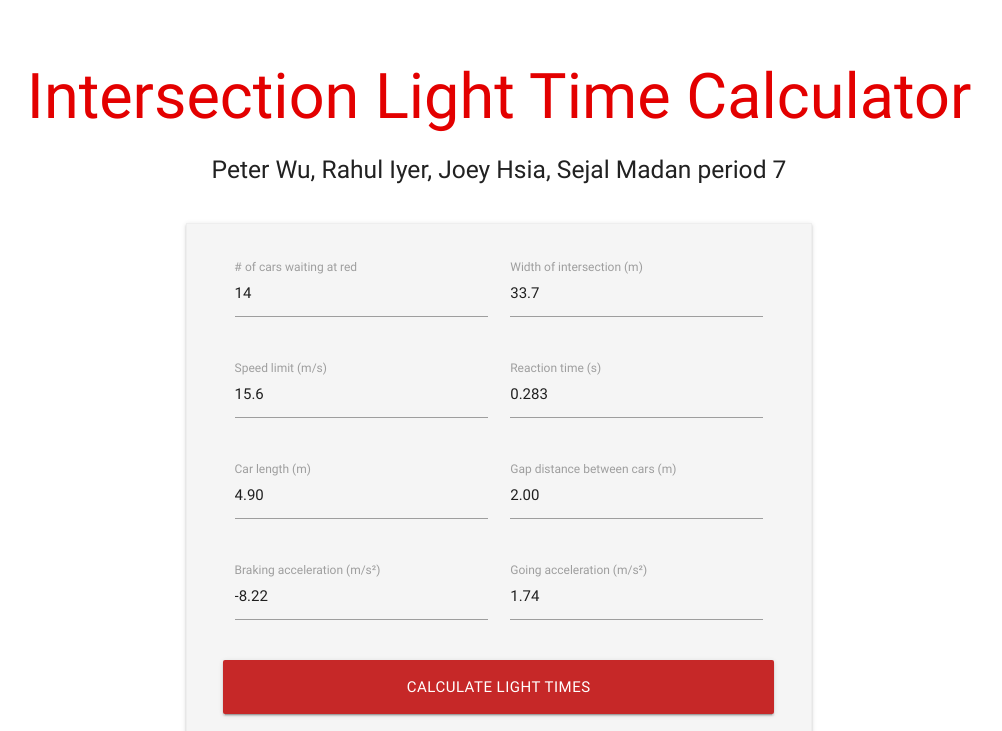
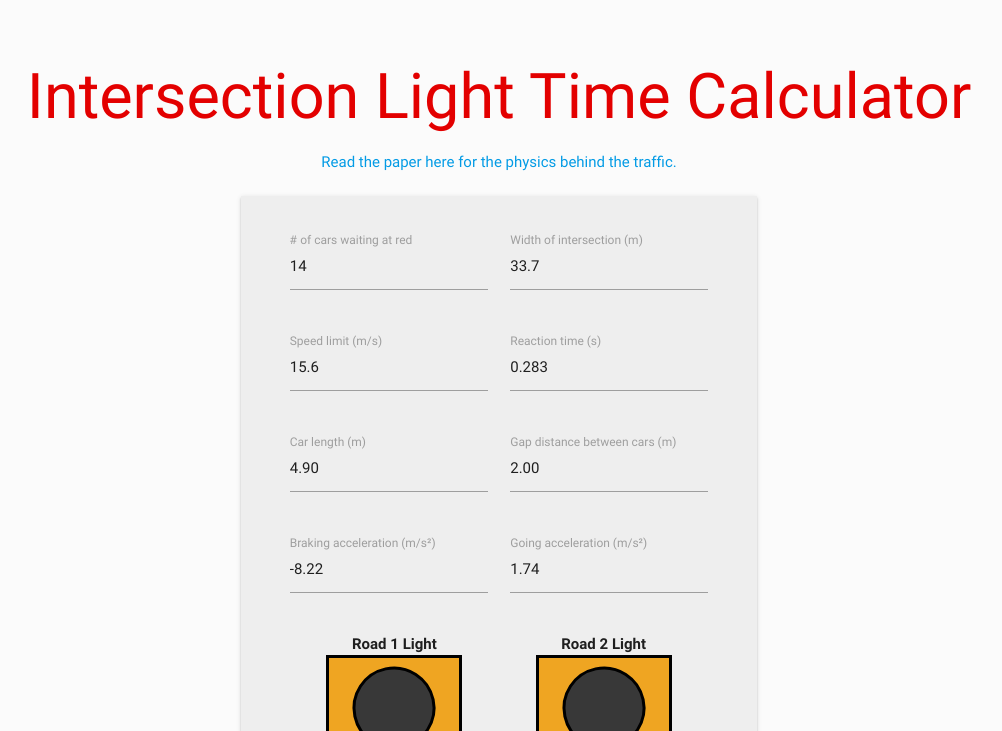
Before and after one commit to ptwu/TrafficSim, a plain HTML site: page index.html in a window 1280 px wide. Shown: the top 731 px of the page, without its empty margins (141-1143 px from the left). Drawn offline with nearby package versions, Linux system fonts and the light colour scheme.

Commit message:
Update index.html

```diff
--- a/index.html
+++ b/index.html
@@ -22,21 +22,21 @@
   </style>
 
 </head>
-<body>
+<body  style = "background: #fbfbfb;">
   <header>
 
   <main>
     <center>
       <div class="section"></div>
-      <a href = "writeup.pdf">
-      <h1 style = "color: #E30000">Intersection Light Time Calculator</h1>
-      </a>
-      <h5 >Peter Wu, Rahul Iyer, Joey Hsia, Sejal Madan period 7</h5>
-      <div class="section"></div>
+
+      <h1 style = "color: #E30000; margin-bottom: 20px;">Intersection Light Time Calculator</h1>
+      <a href = "writeup.pdf">Read the paper here for the physics behind the traffic.</a>
+      <br><br>
+
 
       <div class="container">
 
-        <div id ="login_page" class="z-depth-1 grey lighten-4 row" style="display: inline-block; padding: 32px 48px 0px 48px; border: 1px solid #EEE;">
+        <div id ="login_page" class="z-depth-1 grey lighten-3 row" style="display: inline-block; padding: 32px 48px 0px 48px; border: 1px solid #EEE;">
             <div class='row'>
 
               <div class='input-field col s6'>
@@ -80,11 +80,7 @@
               </div>
             </div>
 
-            <center>
-              <div class='row'>
-                <button name='btn_login' class='col s12 btn btn-large waves-effect red darken-3' onclick="calculate()">Calculate light times</button>
-              </div>
-            </center>
+
             <div class="col s6" style = "font-weight: bold">Road 1 Light</div>
             <div class="col s6" style = "font-weight: bold">Road 2 Light</div>
             <br>
@@ -95,9 +91,11 @@
 			</div>
 			<div class="col s6">
 			<canvas id="trafficCanvas2" width="130" height="300"></canvas>
+
 			</div>
-			<button class='col s12 btn btn-large waves-effect green darken' onclick="calculate(); startSimulation(); startSimulation2();">Start/Stop Simulation</button>
-			<br>
+
+			<br><br>
+			 <button class='col s12 btn btn-large waves-effect green darken' onclick="calculate(); startSimulation(); startSimulation2();">Start/Stop Simulation</button>
 			<span>&#8203;</span>
         </div>
 
@@ -106,6 +104,7 @@
     </center>
 	<center>
 
+	<h3>Optimized Light Cycle Times</h3>
 	<div class = "container">
 	<div class="row">
         <div class="col s4" style="font-weight:bold">
```
